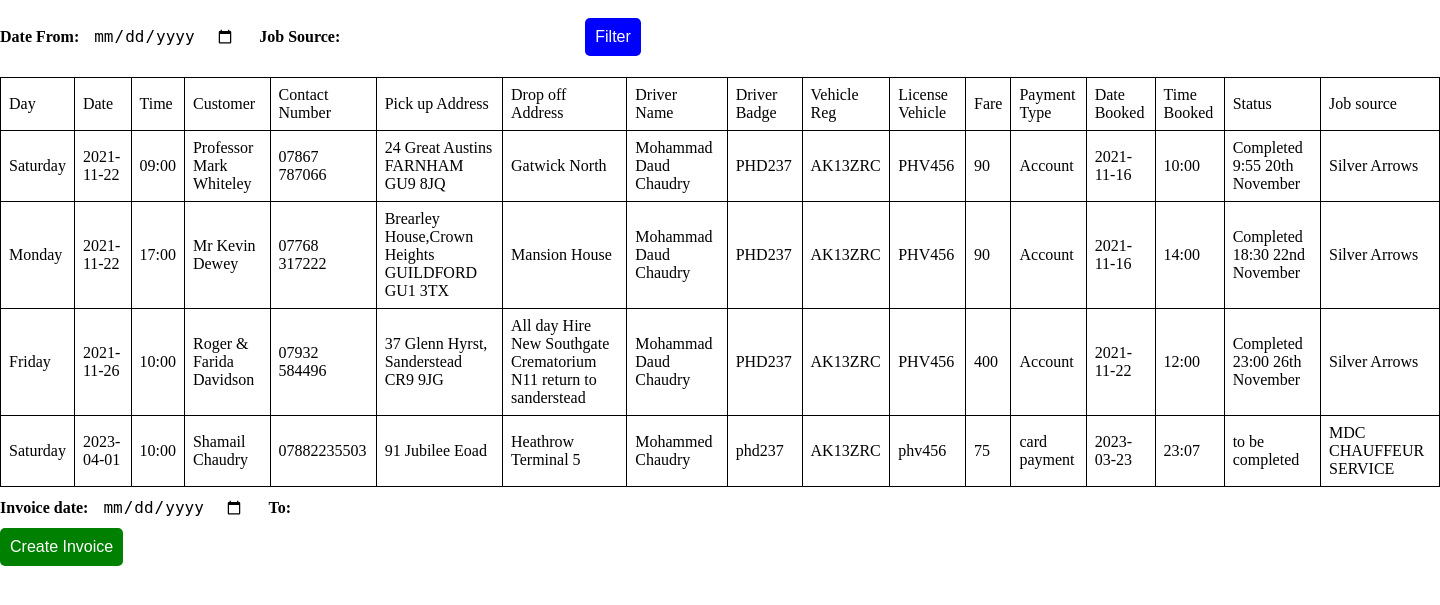
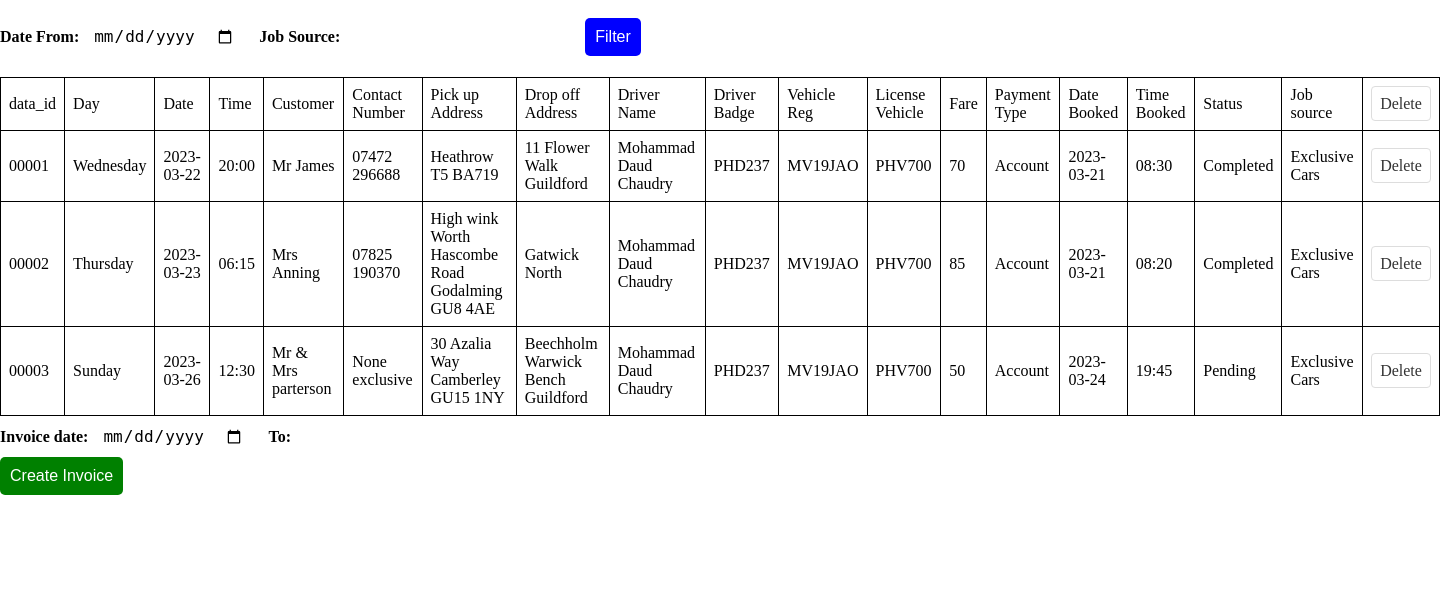
Before and after one commit to shamail1/mdc_invoice_generator, a Django app: page /view_booking_data/ in a window 1440 px wide. Shown: the part 67-672 px from the top of the page. Run offline with Django 4.2, Linux system fonts and the light colour scheme.

Commit message:
add functionality to delete data

```diff
--- a/invoice_generator/templates/view_bookings.html
+++ b/invoice_generator/templates/view_bookings.html
@@ -109,6 +109,7 @@
 			  {% for column in row %}
 			  <td>{{ column }}</td>
 			  {% endfor %}
+			  <td><a href="{% url 'delete_row' row.0 %}">Delete</a></td>
 			</tr>
 			{% endfor %}
 		  </table>
--- a/invoice_generator/urls.py
+++ b/invoice_generator/urls.py
@@ -3,6 +3,7 @@ from .views import upload_csv
 from .views import log_ride
 from .views import view_bookings
 from .views import home
+from .views import delete_row
 from django.contrib.staticfiles.urls import staticfiles_urlpatterns
 
 urlpatterns = [
@@ -10,6 +11,7 @@ urlpatterns = [
     path('create_invoice/', upload_csv, name='upload_csv'),
     path('input_booking_data/', log_ride, name='log_ride'),
     path('view_booking_data/', view_bookings, name='view_bookings'),
+    path('delete/<str:id>/', delete_row, name='delete_row'),
 ]
 
 urlpatterns += staticfiles_urlpatterns()
--- a/invoice_generator/views.py
+++ b/invoice_generator/views.py
@@ -8,6 +8,8 @@ from .models import Ride
 from pathlib import Path
 import os
 from django.conf import settings
+import random
+import time
 
 csv_file_path = os.path.join(settings.BASE_DIR, "rides.csv")
 
@@ -79,6 +81,7 @@ def process_data(data):
 
 def log_ride(request):
     if request.method == 'POST':
+        id5 = random_id5()
         day = request.POST['day']
         date = request.POST['date']
         time = request.POST['time']
@@ -121,7 +124,7 @@ def log_ride(request):
         # Write to CSV file
         with open(csv_file_path, mode='a') as file:
             writer = csv.writer(file)
-            writer.writerow([day, date, time, customer, contact_number, pick_up_address,
+            writer.writerow([id5, day, date, time, customer, contact_number, pick_up_address,
                              drop_off_address, driver_name, driver_badge, vehicle_reg,
                              license_vehicle, fare, payment_type, date_booked, time_booked,
                              status, job_source])
@@ -175,3 +178,37 @@ def view_bookings(request):
         return render(request, 'invoice.html', context)
 
     return render(request, 'view_bookings.html', context)
+
+def delete_row(request, id):
+    # get the path to the CSV file
+
+    # read the CSV file into a list of dictionaries
+    with open(csv_file_path, 'r') as f:
+        csv_data = csv.reader(f.read().splitlines())
+        data = [row for row in csv_data]
+
+    # delete empty rows
+    for row in data:
+        if len(row) == 0:
+            data.remove(row)
+
+    # remove the row with the given id from the list
+    if str(id).strip() != "data_id".strip():
+        data = [row for row in data if row[0] != str(id)]
+
+    # write the updated data back to the CSV file
+    with open(csv_file_path, 'w', newline='') as f:
+        #writer = csv.DictWriter(f, fieldnames=fieldnames)
+        #writer.writeheader()
+        writer = csv.writer(f)
+        writer.writerows(data)
+
+    return HttpResponseRedirect(reverse('view_bookings'))
+
+def random_id5():
+    id5 = ""
+    random.seed(time.time())
+    for i in range(5):
+        random_int = random.randint(1,9)
+        id5 = id5 + str(random_int)
+    return id5
--- a/rides.csv
+++ b/rides.csv
@@ -1,9 +1,4 @@
-Day,Date,Time,Customer,Contact Number,Pick up Address,Drop off Address,Driver Name,Driver Badge,Vehicle Reg,License Vehicle,Fare,Payment Type,Date Booked,Time Booked,Status,Job source
-
-Saturday ,2021-11-22,09:00,Professor Mark Whiteley ,07867 787066,24 Great Austins FARNHAM GU9 8JQ,Gatwick North ,Mohammad Daud Chaudry ,PHD237 ,AK13ZRC ,PHV456 ,90,Account ,2021-11-16,10:00,Completed 9:55 20th November ,Silver Arrows
-
-Monday ,2021-11-22,17:00,Mr Kevin Dewey ,07768 317222,"Brearley House,Crown Heights GUILDFORD GU1 3TX",Mansion House ,Mohammad Daud Chaudry ,PHD237 ,AK13ZRC ,PHV456 ,90,Account ,2021-11-16,14:00,Completed 18:30 22nd November ,Silver Arrows
-
-Friday ,2021-11-26,10:00,Roger & Farida Davidson,07932 584496,"37 Glenn Hyrst, Sanderstead CR9 9JG",All day Hire New Southgate Crematorium N11 return to sanderstead ,Mohammad Daud Chaudry ,PHD237 ,AK13ZRC ,PHV456 ,400,Account ,2021-11-22,12:00,Completed 23:00 26th November ,Silver Arrows
-
-Saturday,2023-04-01,10:00,Shamail Chaudry,07882235503,91 Jubilee Eoad,Heathrow Terminal 5,Mohammed Chaudry,phd237,AK13ZRC,phv456,75,card payment,2023-03-23,23:07,to be completed,MDC CHAUFFEUR SERVICE
+data_id,Day,Date,Time,Customer,Contact Number,Pick up Address,Drop off Address,Driver Name,Driver Badge,Vehicle Reg,License Vehicle,Fare,Payment Type,Date Booked,Time Booked,Status,Job source
+00001,Wednesday ,2023-03-22,20:00,Mr James ,07472 296688,Heathrow T5 BA719,11 Flower Walk Guildford ,Mohammad Daud Chaudry ,PHD237 ,MV19JAO ,PHV700,70,Account ,2023-03-21,08:30,Completed ,Exclusive Cars
+00002,Thursday ,2023-03-23,06:15,Mrs Anning ,07825 190370,High wink Worth Hascombe Road Godalming GU8 4AE,Gatwick North ,Mohammad Daud Chaudry ,PHD237 ,MV19JAO ,PHV700,85,Account ,2023-03-21,08:20,Completed ,Exclusive Cars
+00003,Sunday ,2023-03-26,12:30,Mr & Mrs parterson ,None exclusive ,30 Azalia Way Camberley GU15 1NY,Beechholm Warwick Bench Guildford ,Mohammad Daud Chaudry ,PHD237 ,MV19JAO ,PHV700,50,Account ,2023-03-24,19:45,Pending ,Exclusive Cars
```
